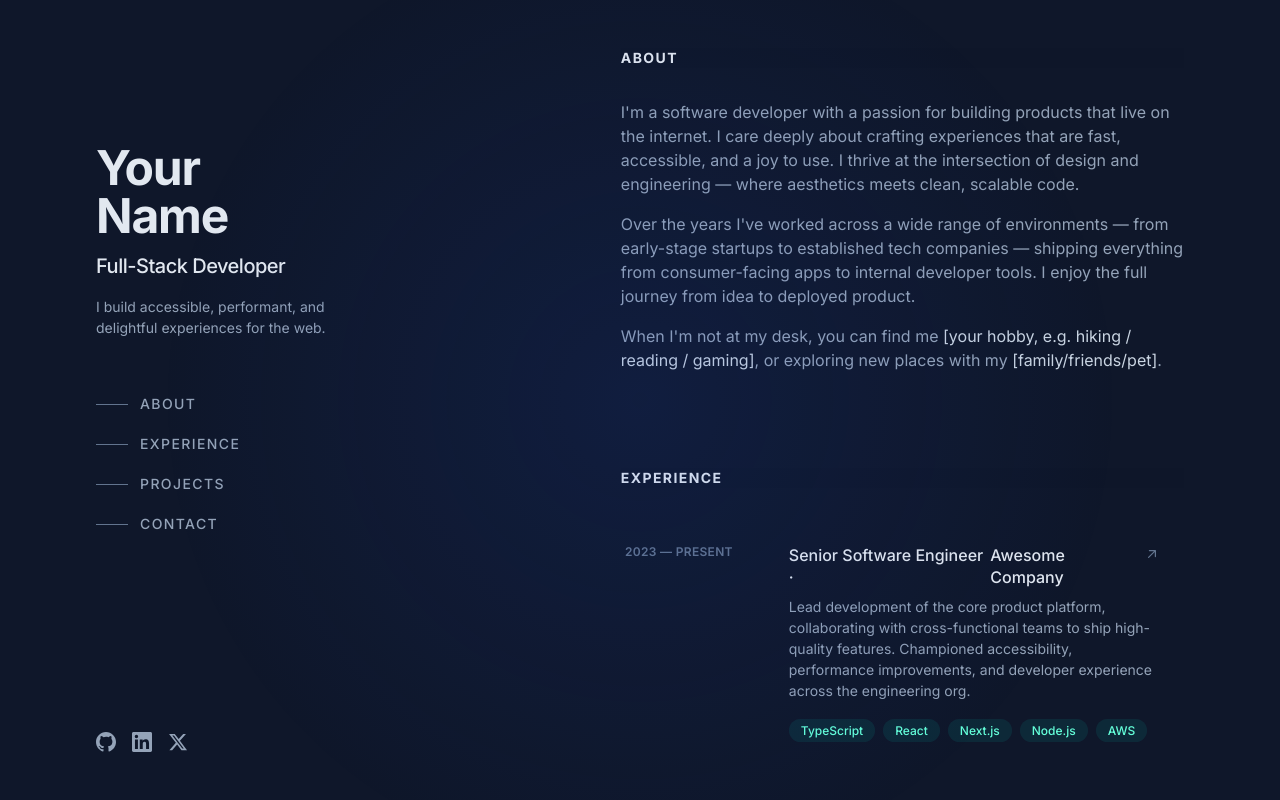
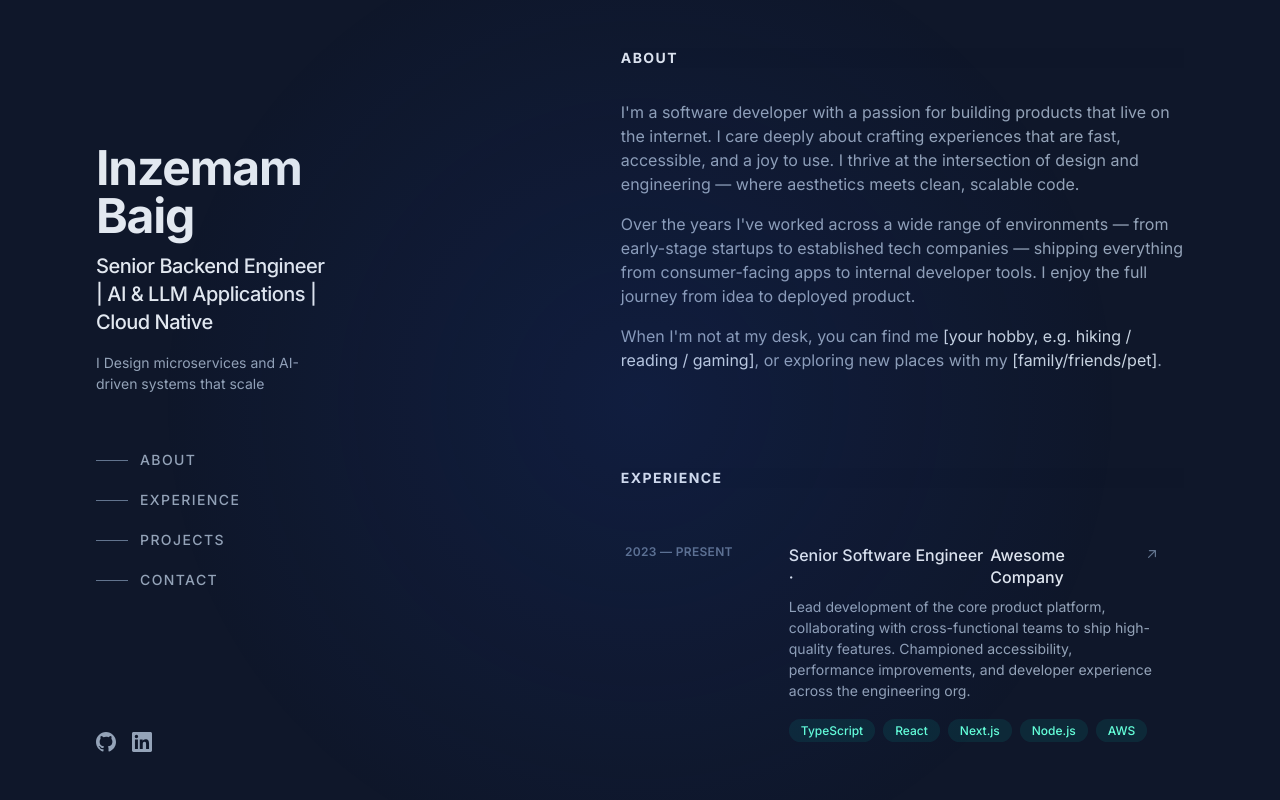
Before and after one commit to inzemambaig/portfolio_web, a Next.js app: page / in a window 1280 px wide. Shown: the top 800 px of the page. Built offline with nearby package versions, Linux system fonts and the light colour scheme.

Commit message:
added my name

```diff
--- a/app/about/page.tsx
+++ b/app/about/page.tsx
@@ -2,7 +2,7 @@ import type { Metadata } from "next";
 import Link from "next/link";
 
 export const metadata: Metadata = {
-  title: "About — Your Name",
+  title: "About — Inzemam Baig",
   description: "Learn more about me, my background, and what I do.",
 };
 
--- a/app/contact/page.tsx
+++ b/app/contact/page.tsx
@@ -42,7 +42,7 @@ export default function ContactPage() {
 
         {/* Email CTA */}
         <Link
-          href="mailto:your@email.com"
+          href="mailto:inzemambaig@gmail.com"
           className="inline-flex items-center gap-2 rounded border border-teal-400/50 px-6 py-3 text-sm font-medium text-teal-300 transition-all duration-200 hover:border-teal-300 hover:bg-teal-400/10 focus-visible:border-teal-300"
         >
           Say Hello
@@ -67,18 +67,13 @@ export default function ContactPage() {
             {[
               {
                 label: "GitHub",
-                href: "https://github.com/yourusername",
-                handle: "@yourusername",
+                href: "https://github.com/inzemambaig",
+                handle: "@inzemambaig",
               },
               {
                 label: "LinkedIn",
-                href: "https://linkedin.com/in/yourusername",
-                handle: "Your Name",
-              },
-              {
-                label: "Twitter / X",
-                href: "https://twitter.com/yourusername",
-                handle: "@yourusername",
+                href: "https://www.linkedin.com/in/inzemam-baig/",
+                handle: "Inzemam Baig",
               },
             ].map((s) => (
               <li key={s.label}>
--- a/app/layout.tsx
+++ b/app/layout.tsx
@@ -9,7 +9,7 @@ const inter = Inter({
 });
 
 export const metadata: Metadata = {
-  title: "Your Name — Portfolio",
+  title: "Inzemam Baig — Portfolio",
   description:
     "Full-stack developer building accessible, performant, and delightful experiences for the web.",
 };
--- a/app/projects/page.tsx
+++ b/app/projects/page.tsx
@@ -4,7 +4,7 @@ import TechTag from "@/components/TechTag";
 import { projects } from "@/data/projects";
 
 export const metadata: Metadata = {
-  title: "Project Archive — Your Name",
+  title: "Project Archive — Inzemam Baig",
   description: "A complete archive of all personal and professional projects.",
 };
 
--- a/components/Sidebar.tsx
+++ b/components/Sidebar.tsx
@@ -6,13 +6,13 @@ export default function Sidebar() {
     <header className="flex flex-col justify-between lg:sticky lg:top-0 lg:h-screen lg:max-h-screen lg:w-1/2 lg:py-24">
       <div>
         <h1 className="text-4xl font-bold tracking-tight text-slate-200 sm:text-5xl">
-          Your Name
+          Inzemam Baig
         </h1>
         <h2 className="mt-3 text-lg font-medium tracking-tight text-slate-200 sm:text-xl">
-          Full-Stack Developer
+          Senior Backend Engineer | AI & LLM Applications | Cloud Native
         </h2>
         <p className="mt-4 max-w-xs text-sm leading-normal text-slate-400">
-          I build accessible, performant, and delightful experiences for the web.
+          I Design microservices and AI-driven systems that scale
         </p>
 
         {/* Desktop nav — hidden on mobile */}
--- a/components/SocialLinks.tsx
+++ b/components/SocialLinks.tsx
@@ -3,7 +3,7 @@ import Link from "next/link";
 const socials = [
   {
     label: "GitHub",
-    href: "https://github.com/yourusername",
+    href: "https://github.com/inzemambaig",
     icon: (
       <svg
         xmlns="http://www.w3.org/2000/svg"
@@ -18,7 +18,7 @@ const socials = [
   },
   {
     label: "LinkedIn",
-    href: "https://linkedin.com/in/yourusername",
+    href: "https://www.linkedin.com/in/inzemam-baig/",
     icon: (
       <svg
         xmlns="http://www.w3.org/2000/svg"
@@ -28,21 +28,6 @@ const socials = [
         aria-hidden="true"
       >
         <path d="M20.447 20.452h-3.554v-5.569c0-1.328-.027-3.037-1.852-3.037-1.853 0-2.136 1.445-2.136 2.939v5.667H9.351V9h3.414v1.561h.046c.477-.9 1.637-1.85 3.37-1.85 3.601 0 4.267 2.37 4.267 5.455v6.286zM5.337 7.433a2.062 2.062 0 0 1-2.063-2.065 2.064 2.064 0 1 1 2.063 2.065zm1.782 13.019H3.555V9h3.564v11.452zM22.225 0H1.771C.792 0 0 .774 0 1.729v20.542C0 23.227.792 24 1.771 24h20.451C23.2 24 24 23.227 24 22.271V1.729C24 .774 23.2 0 22.222 0h.003z" />
-      </svg>
-    ),
-  },
-  {
-    label: "Twitter / X",
-    href: "https://twitter.com/yourusername",
-    icon: (
-      <svg
-        xmlns="http://www.w3.org/2000/svg"
-        viewBox="0 0 24 24"
-        fill="currentColor"
-        className="h-5 w-5"
-        aria-hidden="true"
-      >
-        <path d="M18.244 2.25h3.308l-7.227 8.26 8.502 11.24H16.17l-5.214-6.817L4.99 21.75H1.68l7.73-8.835L1.254 2.25H8.08l4.713 6.231zm-1.161 17.52h1.833L7.084 4.126H5.117z" />
       </svg>
     ),
   },
```
